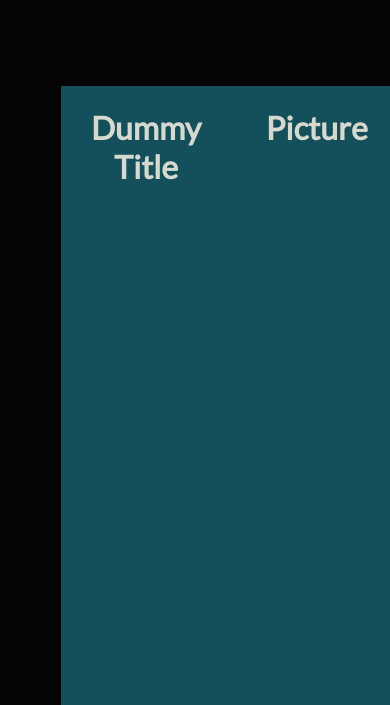
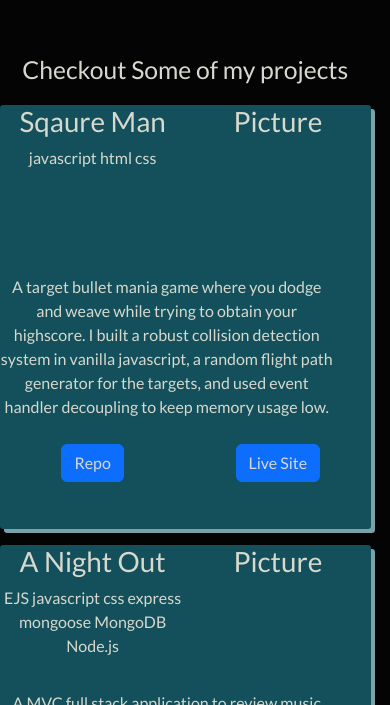
Before and after one commit to TelleDelly/Portfolio, a React (Create React App) app in the folder portfolio/: page / in a window 390 px wide. Shown: the part 1295-2000 px from the top of the page. Built offline with nearby package versions, Linux system fonts and the light colour scheme.

Commit message:
mobile friendly changes

```diff
--- a/portfolio/package.json
+++ b/portfolio/package.json
@@ -8,7 +8,7 @@
     "@testing-library/user-event": "^13.5.0",
     "bootstrap": "^5.2.0",
     "react": "^18.1.0",
-    "react-bootstrap": "^2.4.0",
+    "react-bootstrap": "^2.5.0",
     "react-dom": "^18.1.0",
     "react-scripts": "5.0.1",
     "web-vitals": "^2.1.4"
--- a/portfolio/src/App.css
+++ b/portfolio/src/App.css
@@ -13,7 +13,7 @@ aux-color - OC7489
   text-align: center;
   margin: 0;
   display: grid;
-  grid-template-columns: 12fr 84fr;
+  grid-template-columns: 1fr 7fr;
   background-color: #040404;
   color: #D7D9CE;
   font-family: 'Lato', sans-serif;
@@ -22,6 +22,10 @@ aux-color - OC7489
 .navigation{
   margin: 0;
   padding: 0;
+}
+
+.main-content{
+  width: 100%;
 }
 
 .landing-page-main{
@@ -48,9 +52,17 @@ aux-color - OC7489
   pointer-events: none;
 }
 
-@media (prefers-reduced-motion: no-preference) {
-  .App-logo {
-    animation: App-logo-spin infinite 20s linear;
+@media only screen and (max-width: 600px) {
+  .App{
+      grid-template-columns: 1fr;
+      grid-template-rows: 1fr;
+      justify-items: center;
+  }
+}
+
+@media only screen and (max-width: 768px) {
+  .main-content{
+    width: 100vw;
   }
 }
 
--- a/portfolio/src/App.js
+++ b/portfolio/src/App.js
@@ -1,29 +1,14 @@
 import './App.css';
+import 'bootstrap/dist/css/bootstrap.min.css';
 
 import Projects from './Pages/Projects/Projects';
 import Sidebar from './Components/Navigation/Sidebar';
 import Landing from './Pages/Landing/Landing';
 import AboutMe from './Pages/AboutMe/AboutMe';
 import Project from './Pages/Projects/Project';
+import { useEffect, useState } from 'react';
 
 const ProjectData = [
-  {
-    title: "Dummy Title",
-    description: "Lorem Ipsum je demonstrativní výplňový text používaný v tiskařském a knihařském průmyslu. Lorem Ipsum je považováno za standard v této oblasti už od začátku 16. století, kdy dnes neznámý tiskař vzal kusy textu a na jejich základě vytvořil speciální vzorovou knihu. Jeho odkaz nevydržel pouze pět století, on přežil i nástup elektronické sazby v podstatě beze změny. Nejvíce popularizováno bylo Lorem Ipsum v šedesátých letech 20. století, kdy byly vydávány speciální vzorníky s jeho pasážemi a později pak díky počítačovým DTP programům jako Aldus PageMaker.",
-    techstack: ['javascript', 'mongoose', 'mongodb', 'react'],
-    imgList: [
-              {alt: "picture 1 of project", src: "https://encrypted-tbn0.gstatic.com/images?q=tbn:ANd9GcQVr2aILlsJNdn8TCJgcIGX6hhGCOGE_cC8SQ&usqp=CAU"},
-              {alt: "picture 2 of project", src:"https://encrypted-tbn0.gstatic.com/images?q=tbn:ANd9GcSmx8pQ56L4m5OXeaA16ej6vbqgpqWXmESBYg&usqp=CAU"}
-              ]
-  },
-  {
-    title: "Dummy Title 2",
-    description: "Je obecně známou věcí, že člověk bývá při zkoumání grafického návrhu rozptylován okolním textem, pokud mu dává nějaký smysl. Úkolem Lorem Ipsum je pak nahradit klasický smysluplný text vhodnou bezvýznamovou alternativou s relativně běžným rozložením slov. To jej dělá narozdíl od opakujícího se Tady bude text. Tady bude text... mnohem více čitelnějším. V dnešní době je Lorem Ipsum používáno spoustou DTP balíků a webových editorů coby výchozí model výplňového textu. Ostatně si zkuste zadat frázi lorem ipsum do vyhledavače a sami uvidíte. Během let se objevily různé varianty a odvozeniny od klasického Lorem Ipsum, někdy náhodou, někdy účelně (např. pro pobavení čtenáře).",
-    imgList: [
-      {alt: "picture of project 2", src: "https://preview.redd.it/qo6bq6rc8o691.jpg?width=640&crop=smart&auto=webp&s=a90934f0ab449d3181f5ea85143c5f67a44cd365"},
-      {alt: "picture of project 2 2", src: "https://pbs.twimg.com/media/FUs2vN-UsAAn0E_?format=jpg&name=large"}
-    ]
-  },
   {
     title: "Sqaure Man",
     description: "A target bullet mania game where you dodge and weave while trying to obtain your highscore. I built a robust collision detection system in vanilla javascript, a random flight path generator for the targets, and used event handler decoupling to keep memory usage low.",
@@ -63,17 +48,37 @@ const ProjectData = [
 
 
 function App() {
+
+  const [isDeskTop, setDesktop] = useState(window.innerWidth)
+
+  const updateMedia = () => {
+    setDesktop(window.innerWidth > 768)
+  }
+
+  useEffect(() => {
+    window.addEventListener("resize", updateMedia)
+    return () => window.removeEventListener("resize", updateMedia)
+  })
+
   return (
     <div className="App">
-      <div className='navigation'>
+
+      {isDeskTop ? (
+        <div className='navigation'>
         <Sidebar/>
+        </div>
+      )
+      : <div className='top-navigation'>
+
       </div>
+      }
+
 
     <div className='main-content'>
       <Landing/>
       <AboutMe/>
-      {/* <Projects projects={ProjectData}/> */}
-      <Project project={ProjectData[0]}/>
+      <Projects projects={ProjectData}/>
+      {/* <Project project={ProjectData[0]}/> */}
     </div>
 
     </div>
--- a/portfolio/src/Components/Navigation/Navigation.css
+++ b/portfolio/src/Components/Navigation/Navigation.css
@@ -1,5 +1,5 @@
 .side-div{
-    width: 5.4vw;
+    width: 10%;
     height: 100vh;
     background-color: #119DA4;
     margin-right: 0;
@@ -17,3 +17,10 @@
 .nav-item:hover{
     background-color: aqua;
 }
+
+@media only screen and (max-width: px) {
+    .projects-container{
+        grid-template-columns: 1fr;
+        grid-template-rows: repeat(4, 1fr);
+    }
+  }
--- a/portfolio/src/Pages/Projects/Project.jsx
+++ b/portfolio/src/Pages/Projects/Project.jsx
@@ -1,22 +1,21 @@
 import React, { useEffect, useState } from 'react'
-
-// const prepTechStack = (techStack) => {
-//   let techstring = ""
-//   techStack.forEach((tech) => {
-//     return techstring += ` ${tech}`
-//   })
-//   return techstring
-// }
-
+import Button from 'react-bootstrap/Button';
 
 // Rounded corners and box shadow on project cards
 const Project = ({project}) => {
 
+
+
+
   const [techStackList, setTechStackList] = useState();
 
-  // useEffect(() => {
-  //   setTechStackList(prepTechStack(project.techstack));
-  // })
+  useEffect(() => {
+    let techstack = ''
+  project.techStack.forEach((tech) => {
+    techstack = techstack + `${tech} `
+  })
+  setTechStackList(techstack)
+  },[])
 
   return (
     <div className='project'>
@@ -31,10 +30,11 @@ const Project = ({project}) => {
           <p>{project.description}</p>
         </div>
         <div className='repo-link'>
-          <a href={project.repoLink}>Repo</a>
+          <Button><a href={project.repoLink}>Repo</a></Button>
+
         </div>
         <div className='live-link'>
-          <a href={project.liveLink}>Live Site</a>
+          <Button><a href={project.liveLink}>Live Site</a></Button>
         </div>
     </div>
   )
--- a/portfolio/src/Pages/Projects/Projects.css
+++ b/portfolio/src/Pages/Projects/Projects.css
@@ -1,11 +1,11 @@
 .projects-main{
     width: 95%;
-    height: 85vh;
+    height: 100vh;
 }
 
 .projects-container{
     width: 100%;
-    height: fit-content;
+    height: 90%;
     display: grid;
     grid-template-columns: 1fr 1fr;
     grid-template-rows: 1fr 1fr;
@@ -20,8 +20,9 @@
     height: 100%;
     grid-template-columns: 1fr 1fr;
     grid-template-rows: 2fr 2fr 1fr;
-    box-shadow: 10px 10px #edf6f7, 50%;
+    box-shadow: 4px 4px #9cccd4c9;
     margin: 12px;
+    border-radius:  0.2rem;
 }
 
 .description {
@@ -29,3 +30,18 @@
     grid-column-end: 3;
     width: 90%;
 }
+
+a{
+    color: #D7D9CE;
+    text-decoration: none;
+}
+a:hover{
+    color: #D7D9CE;
+}
+
+@media only screen and (max-width: 600px) {
+    .projects-container{
+        grid-template-columns: 1fr;
+        grid-template-rows: repeat(4, 1fr);
+    }
+  }
```
